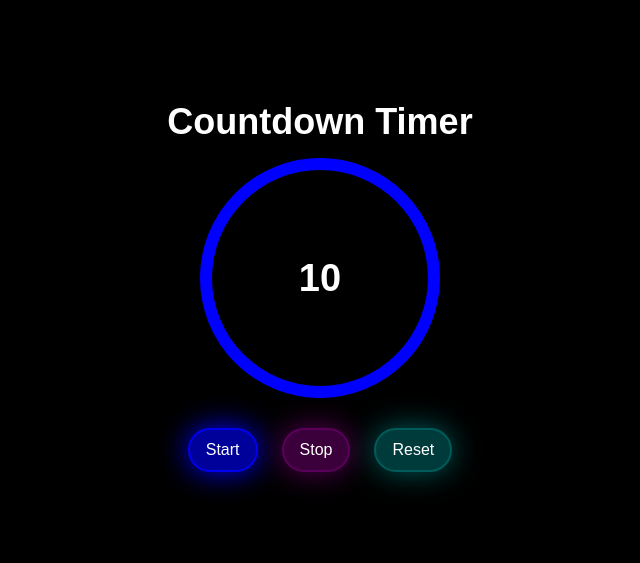
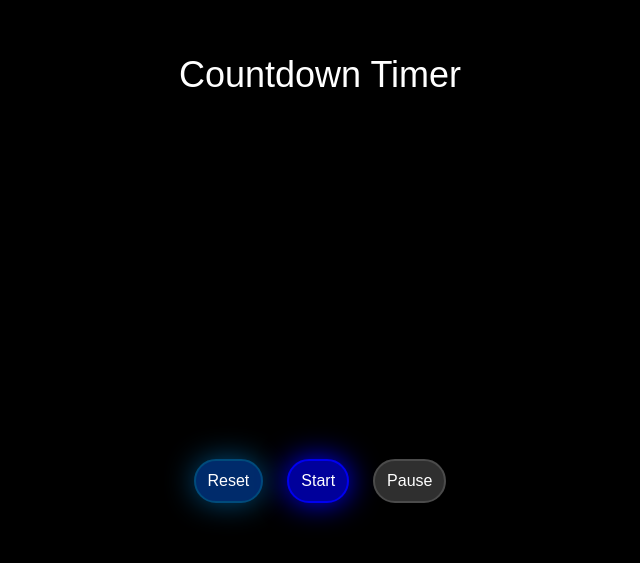
Before and after one commit to Acha0203/Countdown_Timer, a React (Create React App) app: page / in a window 1280 px wide. Shown: the part 111-674 px from the top of the page, without its empty margins (320-960 px from the left). Built offline with nearby package versions, Linux system fonts and the light colour scheme.

Commit message:
feat: modified the timer

```diff
--- a/package.json
+++ b/package.json
@@ -42,8 +42,11 @@
   "devDependencies": {
     "@tailwindcss/forms": "^0.5.3",
     "@typescript-eslint/eslint-plugin": "^5.40.0",
+    "@typescript-eslint/parser": "^5.40.0",
     "autoprefixer": "^10.4.12",
     "eslint": "^8.25.0",
+    "eslint-config-airbnb-base": "^15.0.0",
+    "eslint-config-airbnb-typescript": "^17.0.0",
     "eslint-config-prettier": "^8.5.0",
     "eslint-config-standard-with-typescript": "^23.0.0",
     "eslint-plugin-import": "^2.26.0",
--- a/src/App.tsx
+++ b/src/App.tsx
@@ -1,12 +1,13 @@
 import React from 'react';
 import Top from './components/pages/Top';
+import { AppContextProvider } from './context/AppContext';
 
-const App: React.FunctionComponent = () => {
-  return (
-    <div className="App w-screen h-screen flex flex-col justify-center items-center">
+const App: React.FunctionComponent = () => (
+  <div className="App w-screen h-screen flex flex-col justify-center items-center">
+    <AppContextProvider>
       <Top />
-    </div>
-  );
-};
+    </AppContextProvider>
+  </div>
+);
 
 export default App;
--- a/src/assets/css/primaryButton.css
+++ b/src/assets/css/primaryButton.css
@@ -46,25 +46,25 @@
   box-shadow: 0 0 0 #000000;
 }
 
-.green-button {
-  background-color: #003b3b;
-  border: 2px solid #005b5b;
-  box-shadow: 0 0 30px #005b5b;
+.cyan-button {
+  background-color: #002b6b;
+  border: 2px solid #004b7b;
+  box-shadow: 0 0 30px #004b7b;
 }
 
-.green-button:hover {
-  background-color: #005b5b;
-  border: 2px solid #007b7b;
-  box-shadow: 0 0 30px #00c0c0;
+.cyan-button:hover {
+  background-color: #00577b;
+  border: 2px solid #0090c0;
+  box-shadow: 0 0 30px #0090c0;
 }
 
-.green-button:focus {
-  background-color: #004b4b;
-  border: 2px solid #006b6b;
-  box-shadow: 0 0 30px #00a0a0;
+.cyan-button:focus {
+  background-color: #00476c;
+  border: 2px solid #0070a0;
+  box-shadow: 0 0 30px #0070a0;
 }
 
-.green-button:disabled {
+.cyan-button:disabled {
   background-color: #2f2f2f;
   border: 2px solid #4b4b4b;
   box-shadow: 0 0 0 #000000;
--- a/src/components/atoms/CircleAnimation.tsx
+++ b/src/components/atoms/CircleAnimation.tsx
@@ -1,28 +1,21 @@
 import React, { FC, SVGAttributes, useMemo } from 'react';
+import { useAppContext } from '../../context/AppContext';
 
 interface CircleProps {
-  timeSetting: number;
-  count: number;
-  isRunning: boolean;
   color: SVGAttributes<SVGCircleElement>['stroke'];
   r: number;
   strokeWidth: number;
 }
 
 const CircleAnimation: FC<CircleProps> = (props) => {
-  const { timeSetting, count, isRunning, color, r: outerR, strokeWidth } = props;
+  const { color, r: outerR, strokeWidth } = props;
+  const { isRunning, count, timeSetting } = useAppContext();
 
-  const size = useMemo(() => {
-    return outerR * 2;
-  }, [outerR]);
+  const size = useMemo(() => outerR * 2, [outerR]);
 
-  const r = useMemo(() => {
-    return outerR - strokeWidth / 2;
-  }, [outerR, strokeWidth]);
+  const r = useMemo(() => outerR - strokeWidth / 2, [outerR, strokeWidth]);
 
-  const circumference = useMemo(() => {
-    return 2 * Math.PI * r;
-  }, [r]);
+  const circumference = useMemo(() => 2 * Math.PI * r, [r]);
 
   return (
     <>
--- a/src/components/atoms/button/PrimaryButton.tsx
+++ b/src/components/atoms/button/PrimaryButton.tsx
@@ -12,9 +12,9 @@ interface ButtonType {
 }
 
 const style = {
-  rounded: `rounded-full`, // 角を丸くする
-  block: `flex justify-center w-full`, // 最大幅まで伸ばす
-  default: `text-white focus:outline-none font-medium`,
+  rounded: 'rounded-full', // 角を丸くする
+  block: 'flex justify-center w-full', // 最大幅まで伸ばす
+  default: 'text-white focus:outline-none font-medium',
   sizes: {
     sm: 'text-sm',
     md: '',
@@ -22,30 +22,21 @@ const style = {
   },
 };
 
-const PrimaryButton: FC<ButtonType> = memo(function PButton({
-  block = false,
-  children,
-  className,
-  disabled = false,
-  rounded,
-  size = 'md',
-  submit,
-  onClick,
-}: ButtonType) {
-  return (
+const PrimaryButton: FC<ButtonType> = memo(
+  ({ block = false, children, className, disabled = false, rounded, size = 'md', submit, onClick }: ButtonType) => (
     <div className="flex justify-center items-center mx-3">
       <button
         type={submit ?? false ? 'submit' : 'button'}
         disabled={disabled}
         onClick={onClick}
-        className={`${className} px-4 py-2 ${block ?? false ? style.block : ''}
+        className={`${className} px-3 py-2 ${block ?? false ? style.block : ''}
           ${style.default} ${rounded ?? false ? style.rounded : 'rounded'}
           ${style.sizes[size]} `}
       >
         {children}
       </button>
     </div>
-  );
-});
+  ),
+);
 
 export default PrimaryButton;
--- a/src/components/molecules/Header.tsx
+++ b/src/components/molecules/Header.tsx
@@ -1,11 +1,9 @@
 import React, { FC } from 'react';
 
-const Header: FC = () => {
-  return (
-    <div className="text-center m-4">
-      <h1 className="text-4xl font-bold text-white">Countdown Timer</h1>
-    </div>
-  );
-};
+const Header: FC = () => (
+  <div className="text-center h-16">
+    <h1 className="text-3xl sm:text-4xl text-white">Countdown Timer</h1>
+  </div>
+);
 
 export default Header;
--- a/src/components/molecules/Timer.tsx
+++ b/src/components/molecules/Timer.tsx
@@ -1,4 +1,5 @@
-import React, { FC, useCallback, useEffect, useState } from 'react';
+import React, { FC, useCallback, useEffect } from 'react';
+import { useAppContext } from '../../context/AppContext';
 import PrimaryButton from '../atoms/button/PrimaryButton';
 import CircleAnimation from '../atoms/CircleAnimation';
 
@@ -6,39 +7,44 @@ const Timer: FC = () => {
   const TIME_SETTING = 10;
   const RADIUS = 120;
   const STROKE_WIDTH = 50;
-
-  const [count, setCount] = useState(TIME_SETTING);
-  // const [showAnimation, setShowAnimation] = useState(false);
-  const [isRunning, setIsRunning] = useState(false);
+  const { setIsRunning, count, setCount, showTimer, setShowTimer } = useAppContext();
   let intervalID = 0;
 
   const countStart = useCallback((): void => {
+    setShowTimer(true);
     setIsRunning(true);
     intervalID = window.setInterval(() => {
-      setCount((count) => count - 1);
+      setCount((prevCount: number) => prevCount - 1);
     }, 1000);
   }, []);
 
-  useEffect(() => {
-    if (count <= 0) countStop();
-  }, [count]);
-
-  const countStop = useCallback((): void => {
+  const countPause = useCallback((): void => {
     setIsRunning(false);
     window.clearInterval(intervalID);
   }, []);
 
+  const countReset = useCallback((): void => {
+    setShowTimer(false);
+    setIsRunning(true);
+    window.clearInterval(intervalID);
+    setCount(TIME_SETTING);
+  }, []);
+
+  useEffect(() => {
+    if (count <= 0) {
+      countPause();
+    }
+  }, [count]);
+
   return (
     <div className="flex flex-col justify-center items-center">
-      <CircleAnimation
-        timeSetting={TIME_SETTING}
-        count={count}
-        isRunning={isRunning}
-        color={'blue'}
-        r={RADIUS}
-        strokeWidth={STROKE_WIDTH}
-      />
+      <div className="flex justify-center items-center h-80">
+        {showTimer && <CircleAnimation color={'blue'} r={RADIUS} strokeWidth={STROKE_WIDTH} />}
+      </div>
       <div className="flex m-5 justify-around items-center">
+        <PrimaryButton onClick={() => countReset()} className="cyan-button" size="md" rounded={true}>
+          Reset
+        </PrimaryButton>
         <PrimaryButton
           onClick={() => countStart()}
           className="blue-button"
@@ -46,25 +52,16 @@ const Timer: FC = () => {
           disabled={count <= 0}
           rounded={true}
         >
-          Start
+          {showTimer ? 'Resume' : 'Start'}
         </PrimaryButton>
         <PrimaryButton
-          onClick={() => countStop()}
+          onClick={() => countPause()}
           className="red-button"
           size="md"
-          disabled={count <= 0}
+          disabled={count <= 0 || !showTimer}
           rounded={true}
         >
-          Stop
-        </PrimaryButton>
-        <PrimaryButton
-          onClick={() => countStop()}
-          className="green-button"
-          size="md"
-          disabled={count <= 0}
-          rounded={true}
-        >
-          Reset
+          Pause
         </PrimaryButton>
       </div>
     </div>
--- a/src/components/pages/Top.tsx
+++ b/src/components/pages/Top.tsx
@@ -2,13 +2,11 @@ import React, { FC } from 'react';
 import Header from '../molecules/Header';
 import Timer from '../molecules/Timer';
 
-const Top: FC = () => {
-  return (
-    <div className="flex flex-col justify-center items-center">
-      <Header />
-      <Timer />
-    </div>
-  );
-};
+const Top: FC = () => (
+  <div className="flex flex-col justify-center items-center">
+    <Header />
+    <Timer />
+  </div>
+);
 
 export default Top;
--- /dev/null
+++ b/src/context/AppContext.tsx
@@ -0,0 +1,36 @@
+import React, { createContext, ReactElement, ReactNode, useContext, useState } from 'react';
+
+interface AppContextValue {
+  showTimer: boolean;
+  setShowTimer: (showanimation: boolean) => void;
+  isRunning: boolean;
+  setIsRunning: (isRunning: boolean) => void;
+  timeSetting: number;
+  setTimeSetting: (timeSetting: number) => void;
+  count: number;
+  setCount: (count: any) => void;
+}
+
+const AppContext = createContext({} as AppContextValue);
+
+export const useAppContext = (): AppContextValue => useContext(AppContext);
+
+export const AppContextProvider = ({ children }: { children: ReactNode }): ReactElement => {
+  const [showTimer, setShowTimer] = useState(false);
+  const [isRunning, setIsRunning] = useState(false);
+  const [timeSetting, setTimeSetting] = useState(10);
+  const [count, setCount] = useState(timeSetting);
+
+  const value = {
+    showTimer,
+    setShowTimer,
+    isRunning,
+    setIsRunning,
+    timeSetting,
+    setTimeSetting,
+    count,
+    setCount,
+  };
+
+  return <AppContext.Provider value={value}>{children}</AppContext.Provider>;
+};
```
Also changed, not shown: tsconfig.eslint.json (added, +7 -0 lines), .eslintrc.js (added), .eslintrc.yml (deleted), 1 other file (tests, documents, lock files or other folders).
